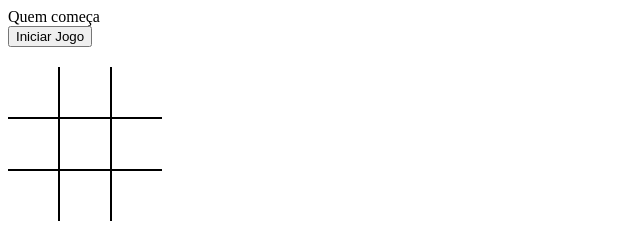
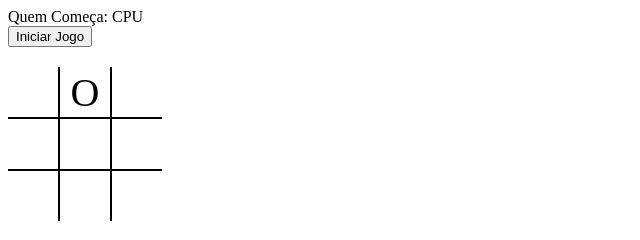
Before and after one commit to AnaSousa314/TicTacToe, a plain HTML site: page index.html in a window 1280 px wide. Both pictures are taken after a click on the button "Iniciar Jogo". Shown: the full height of the page, 0-640 px from the left. Drawn offline with Linux system fonts and the light colour scheme.

Commit message:
faz a chamada da funcao atualizaTabuleiro na funcao inicia e condicao para saber quem inicia o jogo

```diff
--- a/index.html
+++ b/index.html
@@ -13,7 +13,7 @@
 
   <div id="dvmenu">
     <div id="dvQuemComeca">
-      Quem começa
+      Quem Joga:
     </div>
     <button onclick="inicia()">Iniciar Jogo</button>
   </div>
--- a/main.js
+++ b/main.js
@@ -143,6 +143,18 @@ function inicia(){
     [document.getElementById("p4"),document.getElementById("p5"),document.getElementById("p6")],
     [document.getElementById("p7"),document.getElementById("p8"),document.getElementById("p9")]
   ];
+
+  atualizaTabuleiro();
+  if (quemComeca==1){
+    quemComeca=0;
+    quemJoga=0;
+    document.getElementById("dvQuemComeca").innerHTML="Quem Começa: Jogador";
+  }else{
+    quemComeca=1;
+    quemJoga=1;
+    cpuJoga();
+    document.getElementById("dvQuemComeca").innerHTML="Quem Começa: CPU";
+  }
 }
 
 function atualizaTabuleiro(){
```
